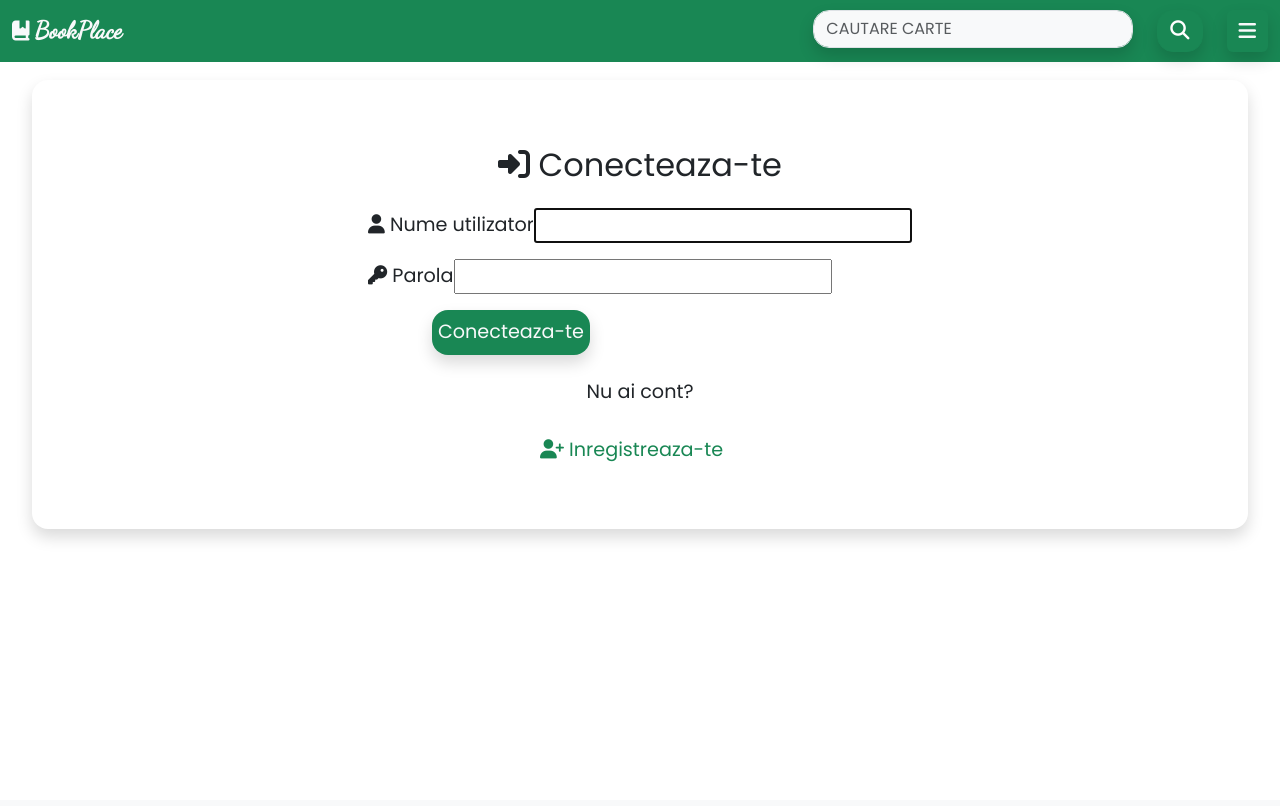
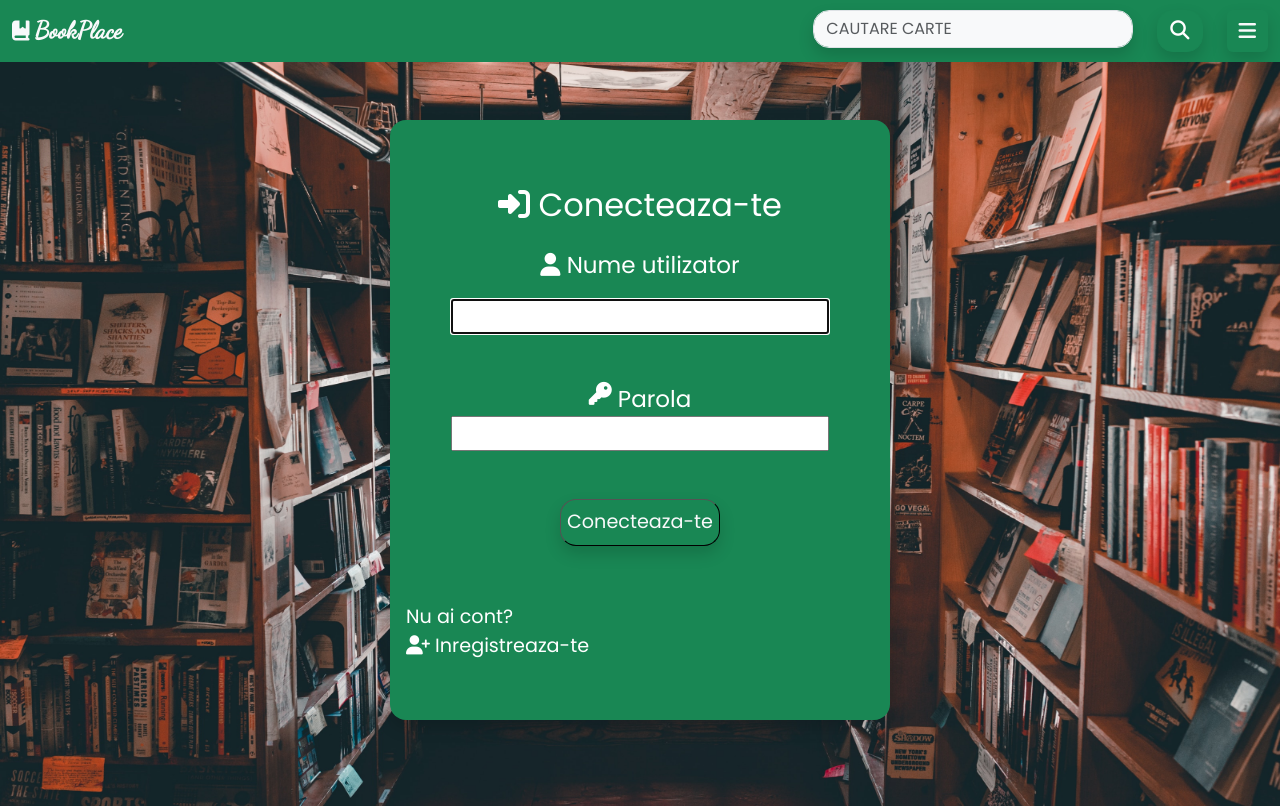
Before and after one commit to Perun951/BookPlace-3.0, a Django app: page /conectare/ in a window 1280 px wide. Before the commit the page ends 538 px from the top, so only its background shows below. Run offline with Django 4.2, Linux system fonts and the light colour scheme; data comes from the database, SQL or seed files in the repository; both versions use the stored data as it was after the commit; parts of the project's set-up code (start-up, migrations or seed data) failed here and were passed over; some libraries are stand-ins or nearby versions.

Commit message:
17.05.23

```diff
--- a/bookplace/core/templates/core/base.html
+++ b/bookplace/core/templates/core/base.html
@@ -74,11 +74,11 @@
                             <a class="dropdown-item btn rounded-4 shadow bg-success text-light d-flex justify-content-center" href="{% url 'contact' %}" style="color: white; font-size: larger;width: 70%;">
                               <i class="fa-solid fa-phone"></i>&nbsp;<b>Contact</b>
                             </a>
+                          </li>
                           <li class="d-flex justify-content-center">
                             <a class="dropdown-item btn rounded-4 shadow bg-success text-light mt-3 d-flex justify-content-center" href="{% url 'viziune' %}" style="color: white; font-size: larger;width: 70%;">
                               <i class="fa-solid fa-eye"></i>&nbsp;<b>Viziune</b>
                             </a>
-                          </li>
                           </li>
                         </ul>
                       </li>
--- a/bookplace/store/admin.py
+++ b/bookplace/store/admin.py
@@ -1,7 +1,6 @@
 from django.contrib import admin
 
 from .models import Category, Product, Review
-
 admin.site.register(Category)
 admin.site.register(Product)
 admin.site.register(Review)
--- a/bookplace/store/models.py
+++ b/bookplace/store/models.py
@@ -89,6 +89,7 @@ class Product(models.Model):
         return Review.objects.filter(product=self).count()
         # object-> produs;
 
+
 class Review(models.Model):
     product = models.ForeignKey(Product, related_name='reviews', on_delete=models.CASCADE)
     rating = models.IntegerField(default=5)
--- a/bookplace/store/views.py
+++ b/bookplace/store/views.py
@@ -2,8 +2,8 @@ from django.db.models import Q
 from django.shortcuts import render, get_object_or_404, redirect
 from django.core.paginator import Paginator
 from django.db.models import Count, Avg
+from .models import Product, Category, Review
 
-from .models import Product, Category, Review
 
 def test(request):
     products = Product.objects.annotate(avg_reviews=Avg('reviews__rating')).order_by('-avg_reviews')
--- a/bookplace/userprofile/templates/userprofile/login.html
+++ b/bookplace/userprofile/templates/userprofile/login.html
@@ -5,28 +5,37 @@ Conecteaza-te
 {% endblock %}
 
 {% block content %}
-
-<div class="card mx-auto rounded-4 shadow p-3 mb-5 bg-white rounded border-0" style="background-color: white; width: 95%; height: 90%; margin-bottom: 5%;  margin-top: 80px; ">
+<div style="background-image: url('../../../static/images/signin.jpg');background-size:100% 100%;height: 97vh;  margin-top: 30px;padding-top: 10px;">
+<div class="flex-wrap card mx-auto rounded-4 shadow p-3 mb-5 bg-success rounded border-0 text-white" style="background-color: white; width: 500px; height: 600px; margin-bottom: 5%;  margin-top: 80px; ">
     <h5 class="card-title mx-auto" style="margin-top: 50px;"><font size="6"><i class="fa-solid fa-right-to-bracket"></i>&nbsp;Conecteaza-te</font></h5>
-    <div class="d-flex justify-content-center" style="margin-bottom: 2%;margin-left: 2%;margin-right: 2%;">
+    <div  style="margin-bottom: 2%;">
         <form method="post" action="."  style="margin-top: 2vh;">
             {% csrf_token %}
-            <div class="mb-3" style="font-size: larger;">
-                <span><i class="fa-solid fa-user"></i>&nbsp;Nume utilizator</span>{{ form.username }}
+            <div class="mb-5" style="font-size: larger;">
+                <div class="d-flex justify-content-center" style="font-size: larger;">
+                    <p><i class="fa-solid fa-user"></i>&nbsp;Nume utilizator</p><br>
+                </div>
+                <div class="d-flex justify-content-center rounded-4">
+                    {{ form.username }}
+                </div>
             </div>
-            <div class="mb-3" style="font-size: larger;">
-                <span><i class="fa-solid fa-key"></i>&nbsp;Parola</span>{{ form.password }}{{ form.remember_me }}
+            <div class="mb-5" style="font-size: larger;">
+                <div class="d-flex justify-content-center" style="font-size: larger;">
+                    <i class="fa-solid fa-key"></i>&nbsp;Parola
+                </div>
+                <div class="d-flex justify-content-center">
+                    {{ form.password }}
+                </div>
             </div>
-<!--
-            {{ form.username }}
-            {{ form.password }} -->
-
-            <button class="bg-success py-2 px-8 rounded-4 text-light border-0 shadow" style="margin-left: 5vw;font-size: larger;">Conecteaza-te</button>
+            <div class="d-flex justify-content-center">
+                <button class="bg-success py-2 px-8 rounded-4 text-light border-1 shadow" style="font-size: larger;">Conecteaza-te</button>
+            </div>
         </form>
     </div>
-    <div style="font-size: larger;">
-        <span class="d-flex justify-content-center">Nu ai cont?</span>
-        <span class=" d-flex justify-content-center mb-5"><a href="{% url 'signup' %}" style="text-decoration: none; width: 200px;" class="text-success"><br><i class="fa-solid fa-user-plus"></i>&nbsp;Inregistreaza-te</a></span>
+    <div class="mt-5" style="font-size: larger;">
+        <span class="">Nu ai cont?</span>
+        <span class=" mb-5"><a href="{% url 'signup' %}" style="text-decoration: none; width: 200px; color: white;"><br><i class="fa-solid fa-user-plus"></i>&nbsp;Inregistreaza-te</a></span>
     </div>
 </div>
+</div>
 {% endblock %}
```
Also changed, not shown: bookplace/store/forms.py (+21 -3 lines), bookplace/userprofile/templates/userprofile/signup.html (+37 -15 lines), bookplace/userprofile/views.py (+18 -3 lines), bookplace/db.sqlite3, bookplace/media/uploads/product_images/thumbnails/uploads/product_images/photo_2023-02-08_13-02-56_p3nGr_vOcFFkR.jpg (added), bookplace/store/migrations/0050_forum_discussion.py (added), bookplace/store/migrations/0051_alter_discussion_discuss.py (added), bookplace/store/migrations/0052_discussion_created_at_discussion_created_by.py (added), bookplace/store/migrations/0053_alter_discussion_created_at.py (added), bookplace/store/migrations/0054_alter_discussion_created_at_alter_forum_date_created.py (added), bookplace/store/migrations/0055_remove_discussion_created_at_and_more.py (added), bookplace/store/migrations/0056_alter_discussion_created_by.py (added), bookplace/store/migrations/0057_comment_rename_topic_topic_title_rename_forum_topic_and_more.py (added), bookplace/store/templates/store/topic_detail.html (added), 1 other file.
